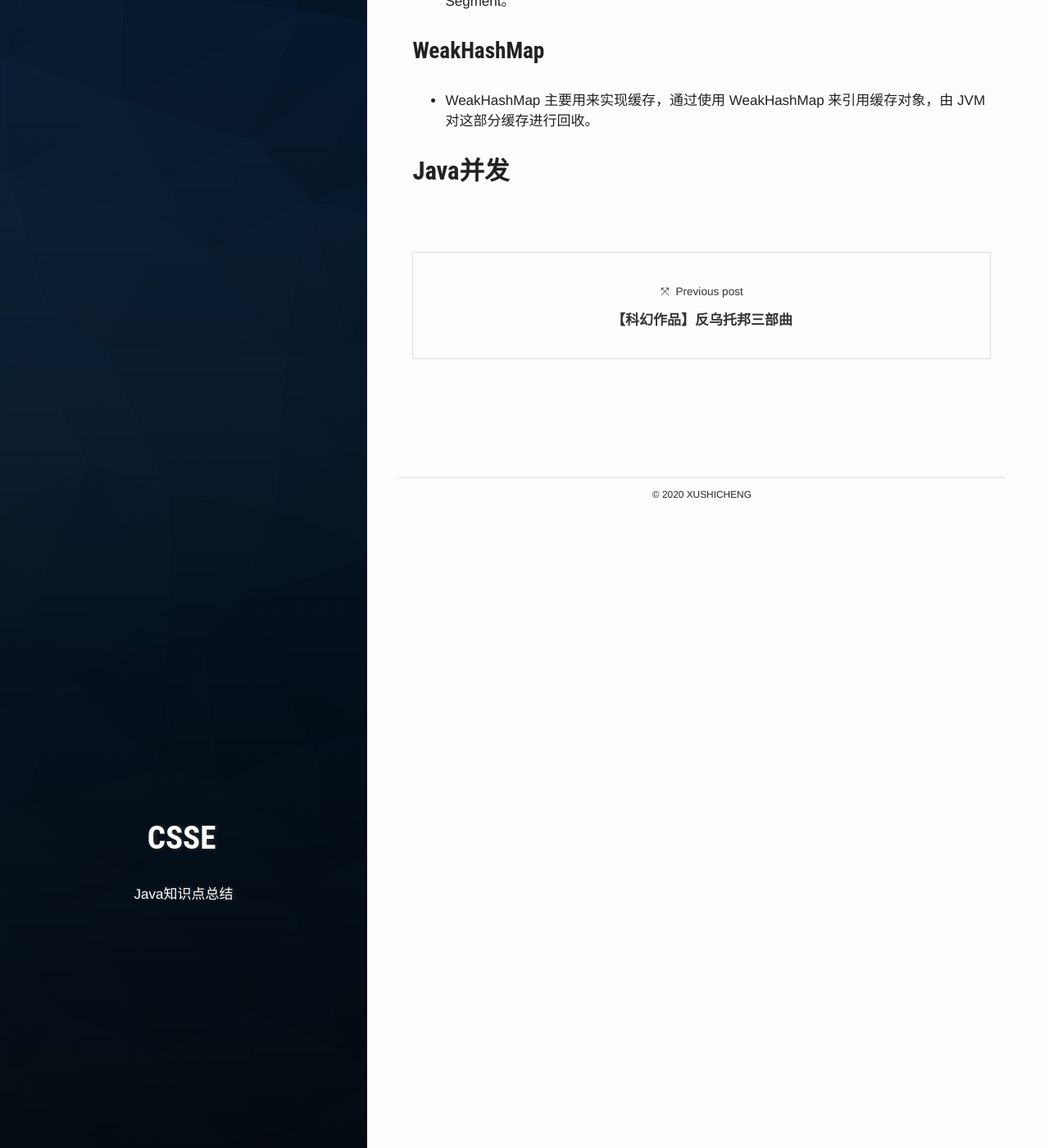
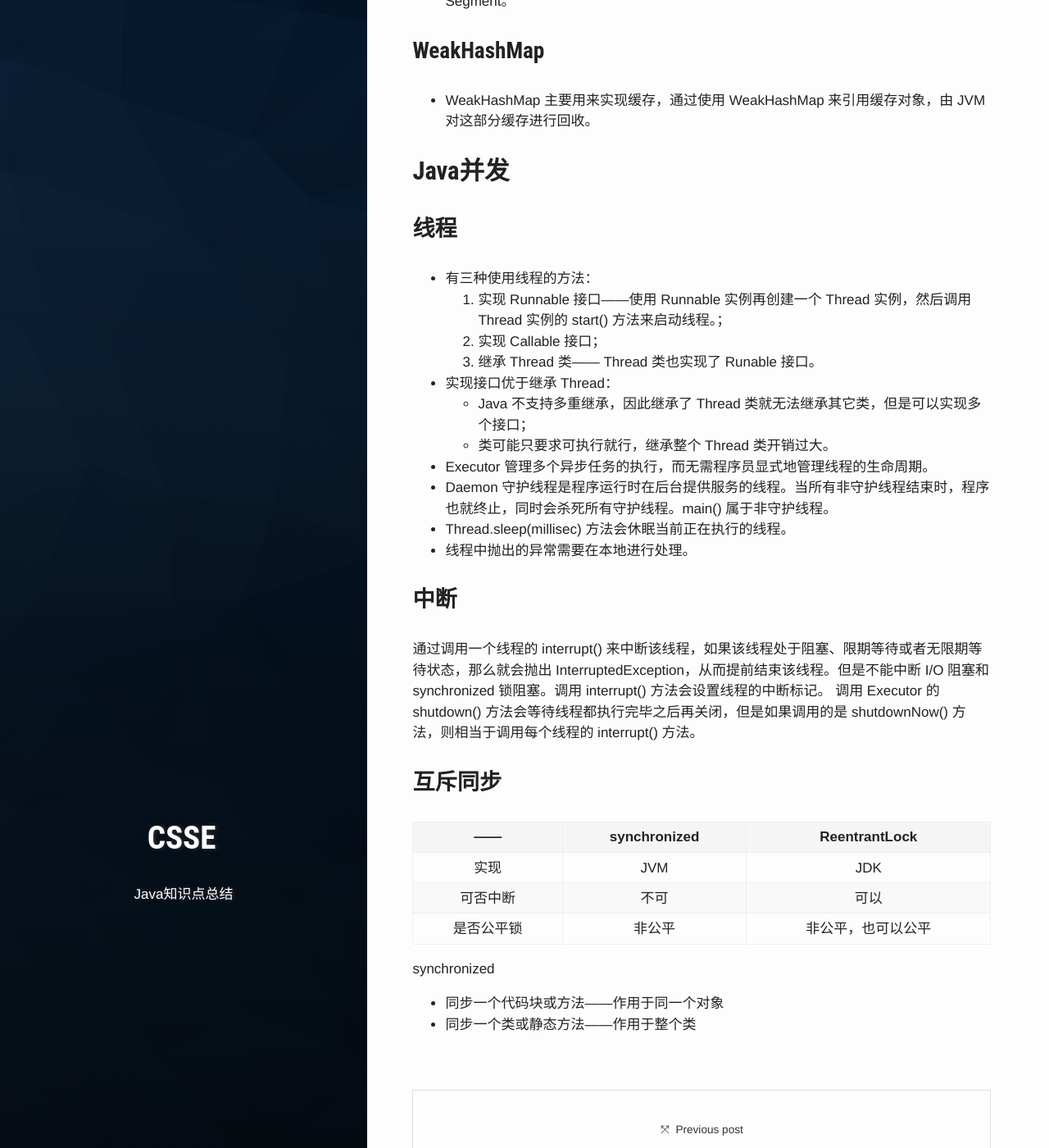
Before and after one commit to PetePro/PetePro.github.io, a Jekyll site: the page built from _posts/2020-02-08-java.markdown, in a window 1280 px wide and 1400 px high, scrolled down 9379 px. Shown: the whole window at 82% size. Built offline with Jekyll 4.4.1, drawn with Linux system fonts in a browser that asks for light colours; some web fonts are replaced.

Commit message:
Update 2020-02-08-java.markdown

```diff
--- a/_posts/2020-02-08-java.markdown
+++ b/_posts/2020-02-08-java.markdown
@@ -285,3 +285,32 @@ JDK 是用于开发 Java 程序的 JRE ，JRE +工具的超集。例如，它提
 - WeakHashMap 主要用来实现缓存，通过使用 WeakHashMap 来引用缓存对象，由 JVM 对这部分缓存进行回收。
 
 ## Java并发
+
+### 线程
+- 有三种使用线程的方法：
+  1. 实现 Runnable 接口——使用 Runnable 实例再创建一个 Thread 实例，然后调用 Thread 实例的 start() 方法来启动线程。；
+  2. 实现 Callable 接口；
+  3. 继承 Thread 类—— Thread 类也实现了 Runable 接口。
+- 实现接口优于继承 Thread：
+  - Java 不支持多重继承，因此继承了 Thread 类就无法继承其它类，但是可以实现多个接口；
+  - 类可能只要求可执行就行，继承整个 Thread 类开销过大。
+- Executor 管理多个异步任务的执行，而无需程序员显式地管理线程的生命周期。
+- Daemon 守护线程是程序运行时在后台提供服务的线程。当所有非守护线程结束时，程序也就终止，同时会杀死所有守护线程。main() 属于非守护线程。
+- Thread.sleep(millisec) 方法会休眠当前正在执行的线程。
+- 线程中抛出的异常需要在本地进行处理。
+
+### 中断
+通过调用一个线程的 interrupt() 来中断该线程，如果该线程处于阻塞、限期等待或者无限期等待状态，那么就会抛出 InterruptedException，从而提前结束该线程。但是不能中断 I/O 阻塞和 synchronized 锁阻塞。调用 interrupt() 方法会设置线程的中断标记。
+调用 Executor 的 shutdown() 方法会等待线程都执行完毕之后再关闭，但是如果调用的是 shutdownNow() 方法，则相当于调用每个线程的 interrupt() 方法。
+
+### 互斥同步
+
+——|synchronized|ReentrantLock
+:-:|:-:|:-:
+实现|JVM|JDK
+可否中断|不可|可以
+是否公平锁|非公平|非公平，也可以公平
+
+synchronized
+- 同步一个代码块或方法——作用于同一个对象
+- 同步一个类或静态方法——作用于整个类
```
